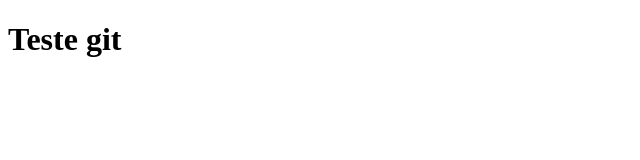
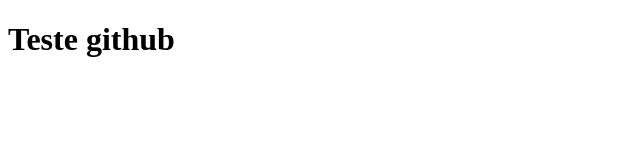
Before and after one commit to gabrielbarbosa2001/teste, a plain HTML site: page index.html in a window 1280 px wide. Shown: the whole page, without its empty margins (0-640 px from the left). Drawn offline with Linux system fonts and the light colour scheme.

Commit message:
Update index.html
Update h1

```diff
--- a/index.html
+++ b/index.html
@@ -7,6 +7,6 @@
     <title>Teste</title>
 </head>
 <body>
-    <h1>Teste git</h1>
+    <h1>Teste github</h1>
 </body>
 </html>
```
